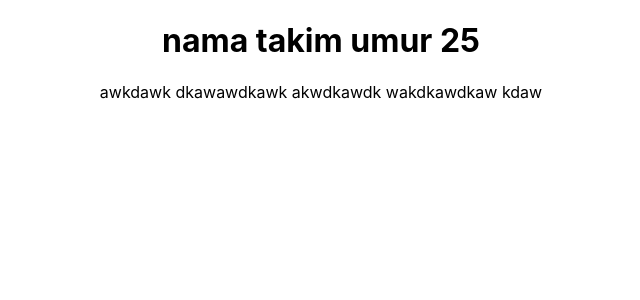
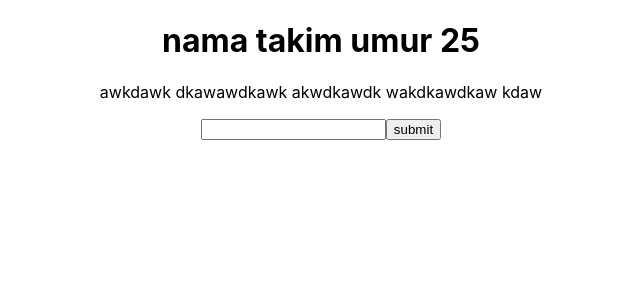
Before and after one commit to thelast7/belajar-react, a React (Create React App) app: page / in a window 1280 px wide. Shown: the top 300 px of the page, without its empty margins (319-959 px from the left). Built offline with nearby package versions, Linux system fonts and the light colour scheme.

Commit message:
form lagi

```diff
--- a/src/fromNet/state/NetState.js
+++ b/src/fromNet/state/NetState.js
@@ -10,11 +10,26 @@
         alert('dont')
     }
 
+    handleChange = (e) => {
+        this.setState({
+            name : e.target.value
+        })
+    }
+
+    handleSubmit = (e) => {
+        e.preventDefault()
+        console.log('form submitted', this.state.name)
+    }
+
     render() {
         return (
             <div>
-                <h1>nama {this.state.name} umur {this.state.umur}</h1>
-                <p onCopy={this.handleCopy}>awkdawk dkawawdkawk akwdkawdk wakdkawdkaw kdaw</p>
+                <form onSubmit={this.handleSubmit}>
+                    <h1>nama {this.state.name} umur {this.state.umur}</h1>
+                    <p onCopy={this.handleCopy}>awkdawk dkawawdkawk akwdkawdk wakdkawdkaw kdaw</p>
+                    <input type="text" onChange={this.handleChange}></input>
+                    <button>submit</button>
+                </form>
             </div>
         )
     }
```
